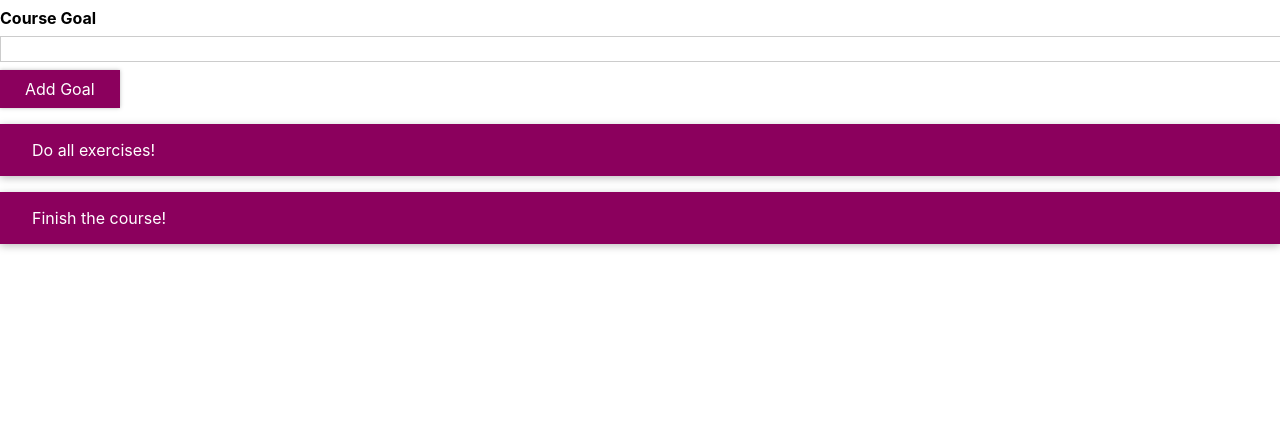
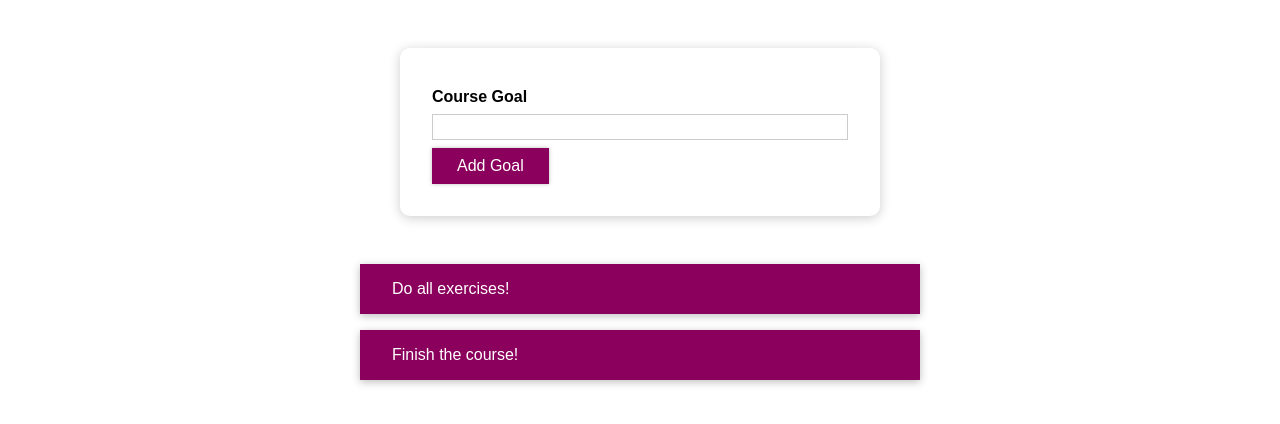
Before and after one commit to mdraselmiah95/React-Complete-Guide, a React (Create React App) app in the folder Rendering-Lists-Conditional-Content-style-component/conditional-rendering/: page / in a window 1280 px wide. Shown: the top 424 px of the page. Built offline with nearby package versions, Linux system fonts and the light colour scheme.

Commit message:
WIP on project added

```diff
--- a/Rendering-Lists-Conditional-Content-style-component/conditional-rendering/src/App.css
+++ b/Rendering-Lists-Conditional-Content-style-component/conditional-rendering/src/App.css
@@ -1,38 +1,14 @@
-.App {
-  text-align: center;
+#goals {
+  width: 35rem;
+  max-width: 90%;
+  margin: 3rem auto;
 }
 
-.App-logo {
-  height: 40vmin;
-  pointer-events: none;
+#goal-form {
+  width: 30rem;
+  max-width: 90%;
+  margin: 3rem auto;
+  padding: 2rem;
+  box-shadow: 0 2px 12px rgba(0, 0, 0, 0.2);
+  border-radius: 10px;
 }
-
-@media (prefers-reduced-motion: no-preference) {
-  .App-logo {
-    animation: App-logo-spin infinite 20s linear;
-  }
-}
-
-.App-header {
-  background-color: #282c34;
-  min-height: 100vh;
-  display: flex;
-  flex-direction: column;
-  align-items: center;
-  justify-content: center;
-  font-size: calc(10px + 2vmin);
-  color: white;
-}
-
-.App-link {
-  color: #61dafb;
-}
-
-@keyframes App-logo-spin {
-  from {
-    transform: rotate(0deg);
-  }
-  to {
-    transform: rotate(360deg);
-  }
-}
--- a/Rendering-Lists-Conditional-Content-style-component/conditional-rendering/src/index.css
+++ b/Rendering-Lists-Conditional-Content-style-component/conditional-rendering/src/index.css
@@ -1,13 +1,11 @@
+* {
+  box-sizing: border-box;
+}
+
+html {
+  font-family: sans-serif;
+}
+
 body {
   margin: 0;
-  font-family: -apple-system, BlinkMacSystemFont, 'Segoe UI', 'Roboto', 'Oxygen',
-    'Ubuntu', 'Cantarell', 'Fira Sans', 'Droid Sans', 'Helvetica Neue',
-    sans-serif;
-  -webkit-font-smoothing: antialiased;
-  -moz-osx-font-smoothing: grayscale;
 }
-
-code {
-  font-family: source-code-pro, Menlo, Monaco, Consolas, 'Courier New',
-    monospace;
-}
```
